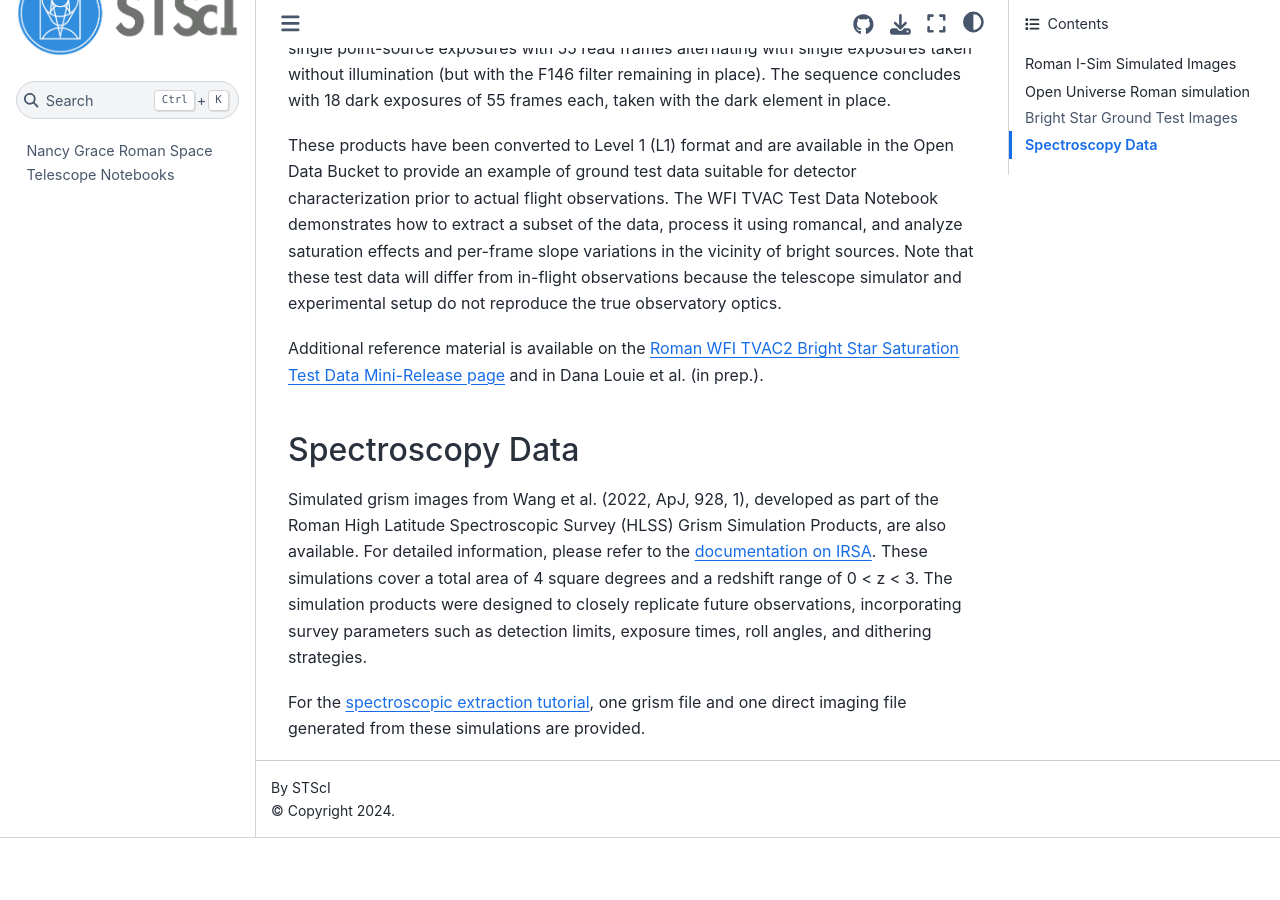
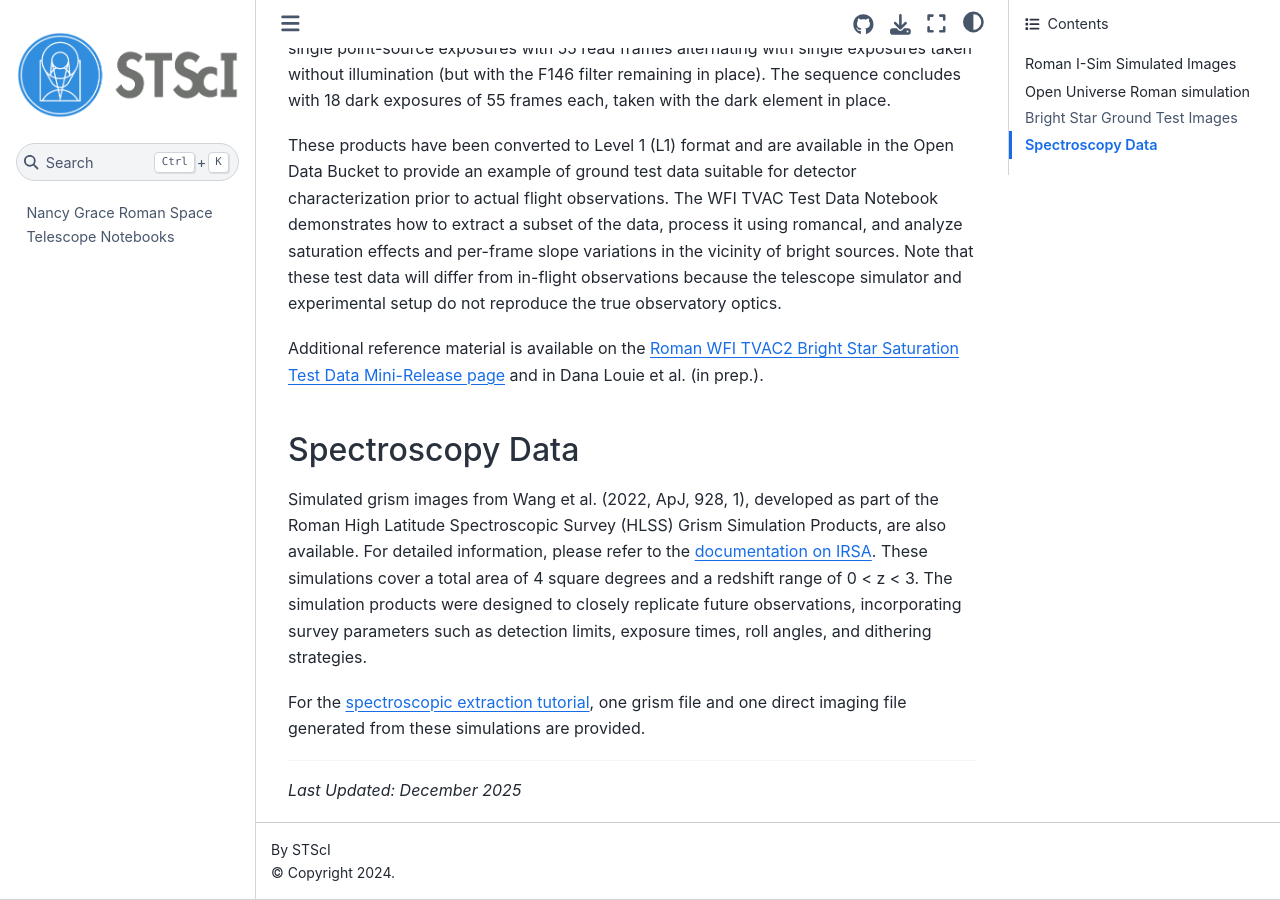
Before and after one commit to spacetelescope/roman_notebooks, a Jupyter Book: the page built from markdown/simulated-data.md, in a window 1280 px wide and 900 px high, scrolled down 2981 px. Built offline with Jupyter Book 1.0.4 settings and Sphinx 7.4.7 and the Sphinx Book theme 1.1.4, drawn with Linux system fonts in a browser that asks for light colours; pages that are not in the unit, such as notebooks, are missing from menus; before the commit the page ends 3819 px from its top, so only the background shows below that.

Commit message:
Update simulated-data.md

```diff
--- a/markdown/simulated-data.md
+++ b/markdown/simulated-data.md
@@ -65,3 +65,6 @@
 Simulated grism images from Wang et al. (2022, ApJ, 928, 1), developed as part of the Roman High Latitude Spectroscopic Survey (HLSS) Grism Simulation Products, are also available. For detailed information, please refer to the [documentation on IRSA](https://irsa.ipac.caltech.edu/data/theory/Roman/Wang2022a/). These simulations cover a total area of 4 square degrees and a redshift range of 0 < z < 3. The simulation products were designed to closely replicate future observations, incorporating survey parameters such as detection limits, exposure times, roll angles, and dithering strategies.
 
 For the [spectroscopic extraction tutorial](../notebooks/grism_spectral_extraction/grism_spectral_extraction.ipynb), one grism file and one direct imaging file generated from these simulations are provided.
+
+---
+*Last Updated: December 2025*
```
